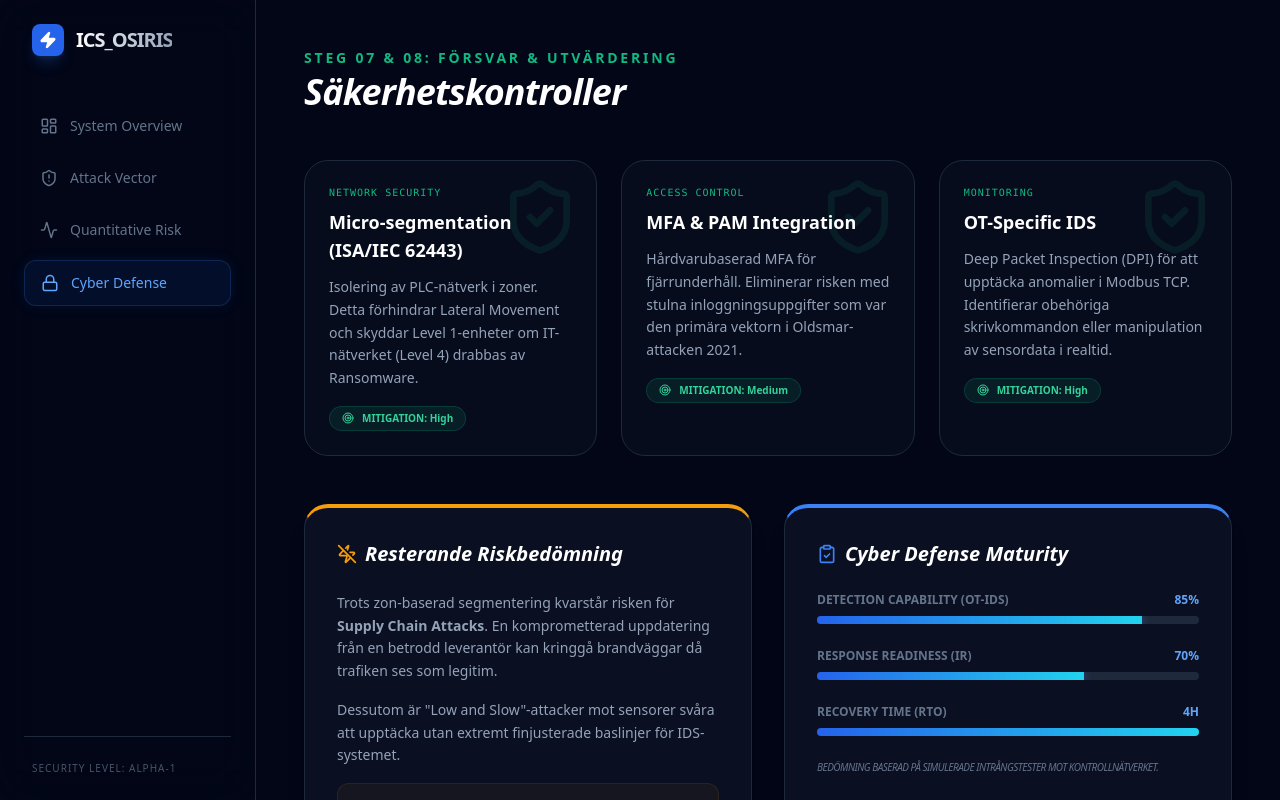
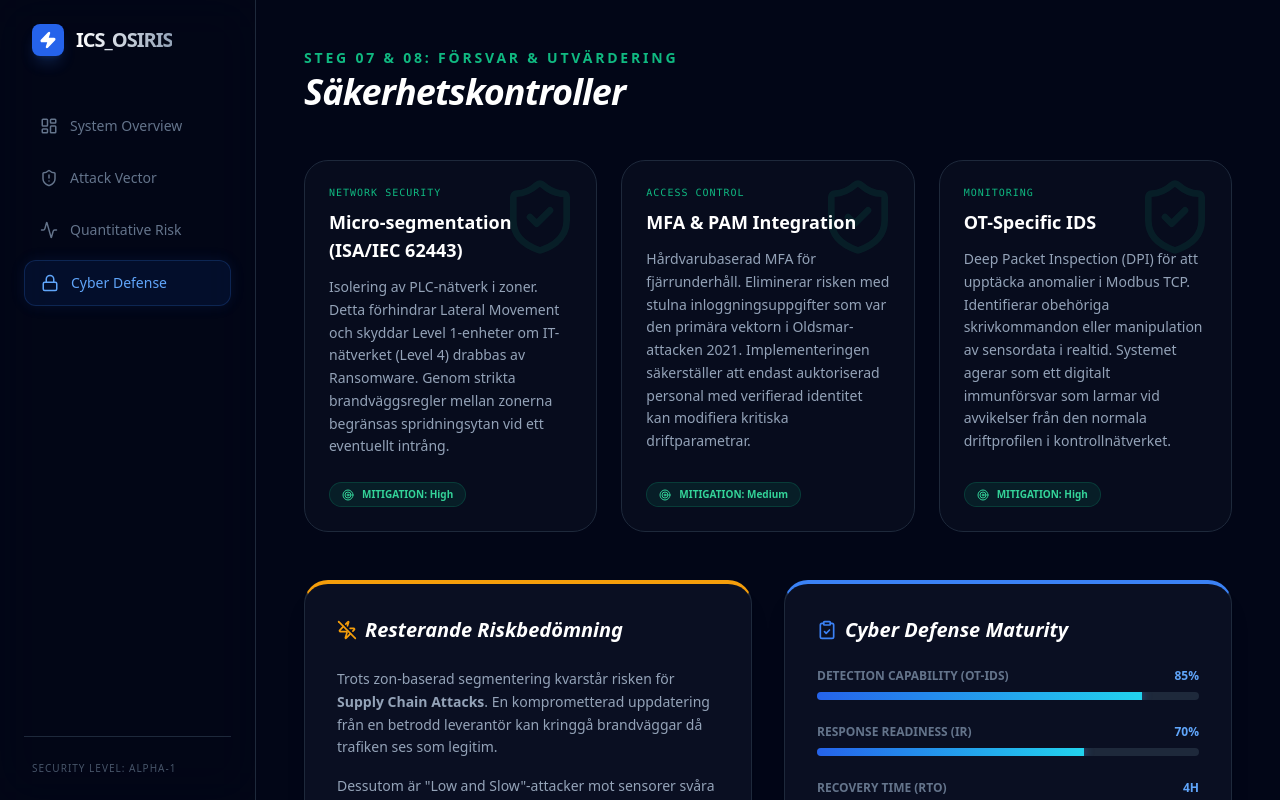
Before and after one commit to Milton3000/ics-security-study, a React (Create React App) app: page / in a window 1280 px wide. Both pictures are taken after a click on the button "Cyber Defense". Shown: the top 800 px of the page. Built offline with nearby package versions, Linux system fonts and the light colour scheme.

Commit message:
flex-grow add

```diff
--- a/src/pages/Defense.jsx
+++ b/src/pages/Defense.jsx
@@ -6,19 +6,19 @@ export default function Defense() {
     category: 'Network Security',
     measure: 'Micro-segmentation (ISA/IEC 62443)',
     impact: 'High',
-      desc: 'Isolering av PLC-nätverk i zoner. Detta förhindrar Lateral Movement och skyddar Level 1-enheter om IT-nätverket (Level 4) drabbas av Ransomware.'
+    desc: 'Isolering av PLC-nätverk i zoner. Detta förhindrar Lateral Movement och skyddar Level 1-enheter om IT-nätverket (Level 4) drabbas av Ransomware. Genom strikta brandväggsregler mellan zonerna begränsas spridningsytan vid ett eventuellt intrång.'
   },
   {
     category: 'Access Control',
     measure: 'MFA & PAM Integration',
     impact: 'Medium',
-      desc: 'Hårdvarubaserad MFA för fjärrunderhåll. Eliminerar risken med stulna inloggningsuppgifter som var den primära vektorn i Oldsmar-attacken 2021.'
+    desc: 'Hårdvarubaserad MFA för fjärrunderhåll. Eliminerar risken med stulna inloggningsuppgifter som var den primära vektorn i Oldsmar-attacken 2021. Implementeringen säkerställer att endast auktoriserad personal med verifierad identitet kan modifiera kritiska driftparametrar.'
   },
 {
     category: 'Monitoring',
     measure: 'OT-Specific IDS',
     impact: 'High',
-      desc: 'Deep Packet Inspection (DPI) för att upptäcka anomalier i Modbus TCP. Identifierar obehöriga skrivkommandon eller manipulation av sensordata i realtid.'
+    desc: 'Deep Packet Inspection (DPI) för att upptäcka anomalier i Modbus TCP. Identifierar obehöriga skrivkommandon eller manipulation av sensordata i realtid. Systemet agerar som ett digitalt immunförsvar som larmar vid avvikelser från den normala driftprofilen i kontrollnätverket.'
   }
   ];
 
@@ -32,16 +32,32 @@ export default function Defense() {
 {/* DEFENSE MED IN DEPTH VISUAL */}
 <div className="grid grid-cols-1 md:grid-cols-3 gap-6">
   {controls.map((item, i) => (
-          <div key={i} className="bg-slate-900/40 border border-slate-800 p-6 rounded-3xl relative overflow-hidden group hover:border-emerald-500/30 transition-all text-shadow-glow">
+    <div key={i} className="bg-slate-900/40 border border-slate-800 p-6 rounded-3xl relative overflow-hidden group hover:border-emerald-500/30 transition-all text-shadow-glow flex flex-col min-h-[300px]">
+
+      {/* Bakgrundsikon */}
       <div className="absolute top-0 right-0 p-4 opacity-10 group-hover:scale-110 transition-transform">
         <ShieldCheck size={80} className="text-emerald-500" />
       </div>
-            <div className="relative z-10">
-              <div className="text-[10px] font-mono text-emerald-500 mb-2 uppercase tracking-widest">{item.category}</div>
-              <h3 className="text-lg font-bold text-white mb-3">{item.measure}</h3>
-              <p className="text-sm text-slate-400 leading-relaxed mb-4">{item.desc}</p>
+
+      <div className="relative z-10 flex flex-col h-full">
+        <div className="text-[10px] font-mono text-emerald-500 mb-2 uppercase tracking-widest">
+          {item.category}
+        </div>
+
+        <h3 className="text-lg font-bold text-white mb-3">
+          {item.measure}
+        </h3>
+
+        {/* flex-grow gör att denna p-tagg fyller ut tomrummet */}
+        <p className="text-sm text-slate-400 leading-relaxed mb-6 flex-grow">
+          {item.desc}
+        </p>
+
+        {/* Denna div hamnar nu alltid längst ner */}
+        <div className="mt-auto">
           <div className="inline-flex items-center gap-2 px-3 py-1 bg-emerald-500/10 border border-emerald-500/20 rounded-full text-[10px] font-bold text-emerald-400 text-shadow-glow">
             <Target size={12} /> MITIGATION: {item.impact}
+          </div>
         </div>
       </div>
     </div>
```
Lines whose indentation alone changed are shown as unchanged.
